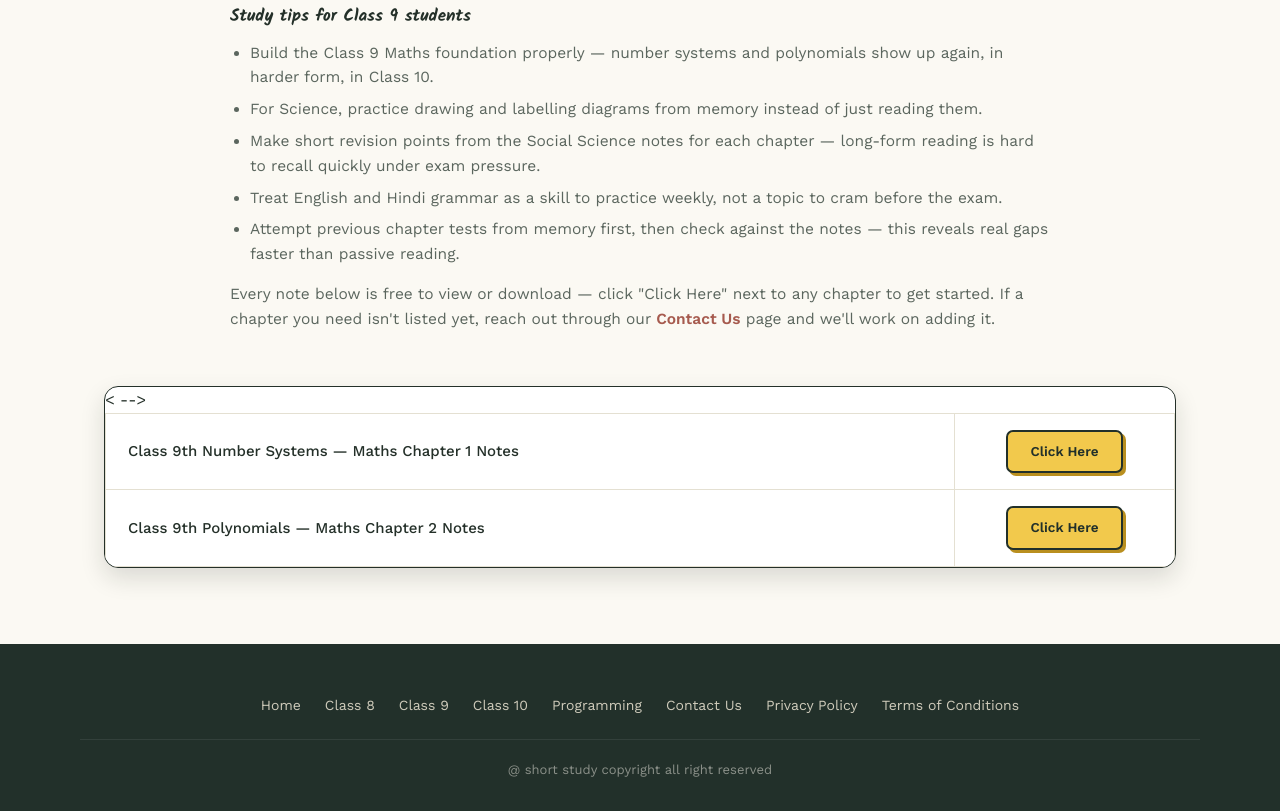
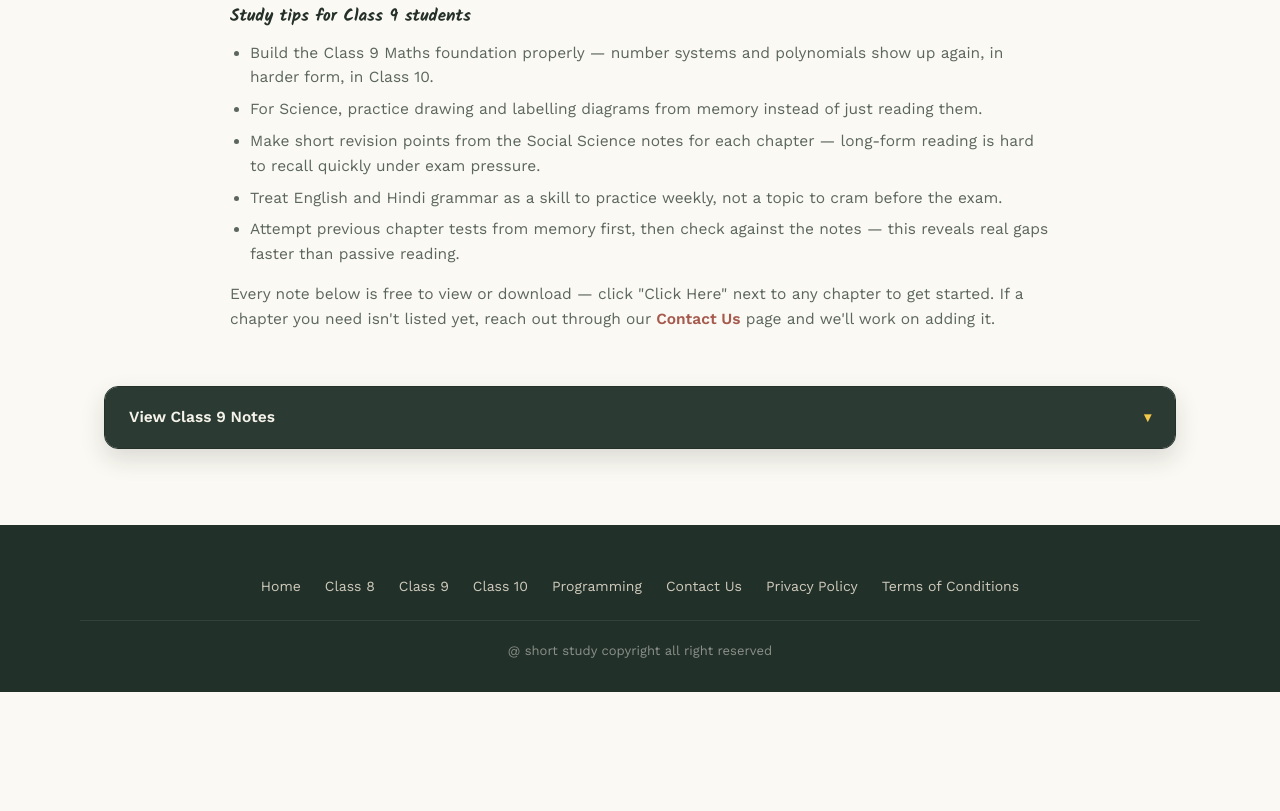
Before and after one commit to Fartiyal821/Short_Study_Official.com, a plain HTML site: page class9.html in a window 1280 px wide. Shown: the part 1096-1907 px from the top of the page. After the commit the page ends 1788 px from the top, so only its background shows below. Drawn offline with nearby package versions, Linux system fonts and the light colour scheme; files that its build step writes are made by us from their sources; files whose address does not match are found by name.

Commit message:
Update class9.html

```diff
--- a/class9.html
+++ b/class9.html
@@ -205,10 +205,34 @@ section.paper{padding:76px 24px;}
 }
 
 /* ---------- 8. NOTES TABLE (class8/9/10/programming pages) ---------- */
+
+/* Accordion wrapper: the table stays hidden behind a clickable
+   summary bar until the user taps/clicks it open. Built with the
+   native <details>/<summary> elements — no JavaScript needed, and
+   it's fully keyboard and screen-reader accessible by default. */
+details.notes-accordion{
+  border:1px solid var(--ink);border-radius:var(--radius);
+  overflow:hidden;box-shadow:var(--shadow);background:#fff;
+}
+.notes-accordion-summary{
+  cursor:pointer;list-style:none;user-select:none;
+  display:flex;align-items:center;justify-content:space-between;gap:12px;
+  padding:18px 24px;background:var(--board);color:var(--chalk);
+  font-family:'Work Sans';font-weight:600;font-size:15.5px;
+  transition:background .15s;
+}
+.notes-accordion-summary:hover{background:var(--board-dark);}
+.notes-accordion-summary::-webkit-details-marker{display:none;}
+.notes-accordion-summary::after{
+  content:"▾";font-size:14px;color:var(--yellow);flex-shrink:0;
+  transition:transform .2s ease;
+}
+details.notes-accordion[open] .notes-accordion-summary::after{transform:rotate(180deg);}
+
 .notes-table-wrap{
-  background:#fff;border:1px solid var(--ink);border-radius:var(--radius);
+  background:#fff;
   overflow-x:auto;overflow-y:hidden;-webkit-overflow-scrolling:touch;
-  box-shadow:var(--shadow);max-width:100%;
+  max-width:100%;
 }
 table.notes-table{width:100%;max-width:100%;border-collapse:collapse;table-layout:fixed;}
 table.notes-table col.col-details{width:auto;}
@@ -247,6 +271,7 @@ table.notes-table td iframe,
    that gap was what caused the action column/buttons to get clipped
    instead of reachable on phones and small tablets. */
 @media (max-width:760px){
+  .notes-accordion-summary{padding:16px 20px;font-size:14.5px;}
   .notes-table-wrap{overflow-x:visible;}
   table.notes-table{table-layout:auto;max-width:100%;}
   table.notes-table thead{display:none;}
@@ -513,7 +538,9 @@ html, body{overflow-x:hidden; width:100%;}
      ============================================================ -->
 <section class="paper" style="padding-top:40px;">
   <div class="wrap">
-    <div class="notes-table-wrap fade-up">
+    <details class="notes-accordion">
+      <summary class="notes-accordion-summary">View Class 9 Notes</summary>
+      <div class="notes-table-wrap fade-up">
       <table class="notes-table">
         <colgroup>
           <col class="col-details">
@@ -521,14 +548,20 @@ html, body{overflow-x:hidden; width:100%;}
         </colgroup>
         <thead>
           <tr>
+            <th>Details</th>
+            <th class="action-head">Action</th>
+          </tr>
+        </thead>
+        <tbody>
+          <tr>
             <td class="desc">Class 9th Number Systems — Maths Chapter 1 Notes</td>
             <td class="action"><a href="https://drive.google.com/file/d/1grFYiNmeOuB9UjJ2r3BlBhvLpif9n7gQ/view?usp=drive_link" class="btn-download">Click Here</a></td>
           </tr>
-          <<tr>
+          <tr>
             <td class="desc">Class 9th Polynomials — Maths Chapter 2 Notes</td>
-            <td class="action"><a href="https://drive.google.com/file/d/1r_tO-4V5q5rklTJ9hWPD8qn2vjKN6imN/view?usp=sharing" class="btn-download">Click Here</a></td>
+            <td class="action"><a href="#" class="btn-download">Click Here</a></td>
           </tr>
-          <!-- <tr>
+          <tr>
             <td class="desc">Class 9th Matter in Our Surroundings — Science Chapter 1 Notes</td>
             <td class="action"><a href="#" class="btn-download">Click Here</a></td>
           </tr>
@@ -551,11 +584,12 @@ html, body{overflow-x:hidden; width:100%;}
           <tr>
             <td class="desc">Class 9th Hindi Vyakaran — Sampoorna Notes</td>
             <td class="action"><a href="#" class="btn-download">Click Here</a></td>
-          </tr> --> -->
+          </tr>
           <!-- Add more rows here -->
         </tbody>
       </table>
-    </div>
+      </div>
+    </details>
   </div>
 </section>
 
```
